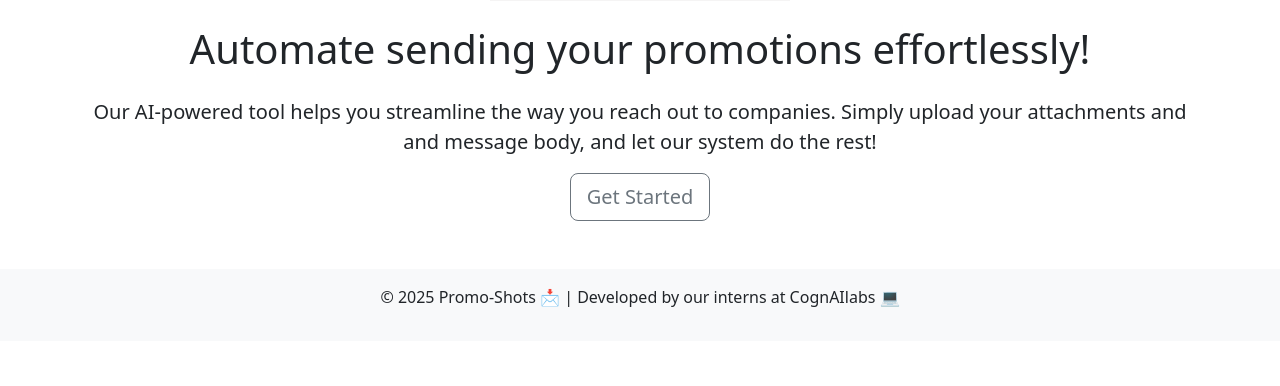
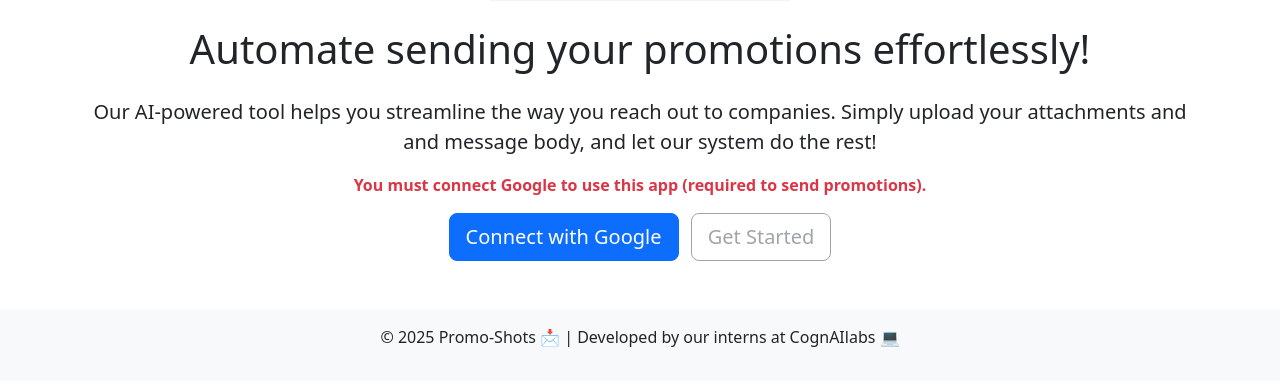
Before and after one commit to madiha1ahmed/promo-shots, a Flask app: page / in a window 1280 px wide. Shown: the part 287-673 px from the top of the page. Run offline with Flask 2, Linux system fonts and the light colour scheme; parts of the project's set-up code (start-up, migrations or seed data) failed here and were passed over.

Commit message:
Update home.html

```diff
--- a/templates/home.html
+++ b/templates/home.html
@@ -27,7 +27,30 @@
 
 
         <!--<a href="{{ url_for('upload_files') }}" class="btn btn-primary btn-lg me-3">Get Started 🚀</a> -->
-        <a href="{{ url_for('premade_cover') }}" class="btn btn-outline-secondary btn-lg">Get Started</a>
+        {% if google_connected %}
+  <p class="text-success fw-semibold mb-3">Google Connected ✅</p>
+
+  <a href="{{ url_for('upload_files') }}" class="btn btn-outline-secondary btn-lg me-2">
+    Get Started
+  </a>
+
+  <a href="{{ url_for('logout') }}" class="btn btn-outline-danger btn-lg">
+    Logout
+  </a>
+{% else %}
+  <p class="text-danger fw-semibold mb-3">
+    You must connect Google to use this app (required to send promotions).
+  </p>
+
+  <a href="{{ url_for('google_auth') }}" class="btn btn-primary btn-lg me-2">
+    Connect with Google
+  </a>
+
+  <button class="btn btn-outline-secondary btn-lg" disabled>
+    Get Started
+  </button>
+{% endif %}
+
 
     </div>
 
```
